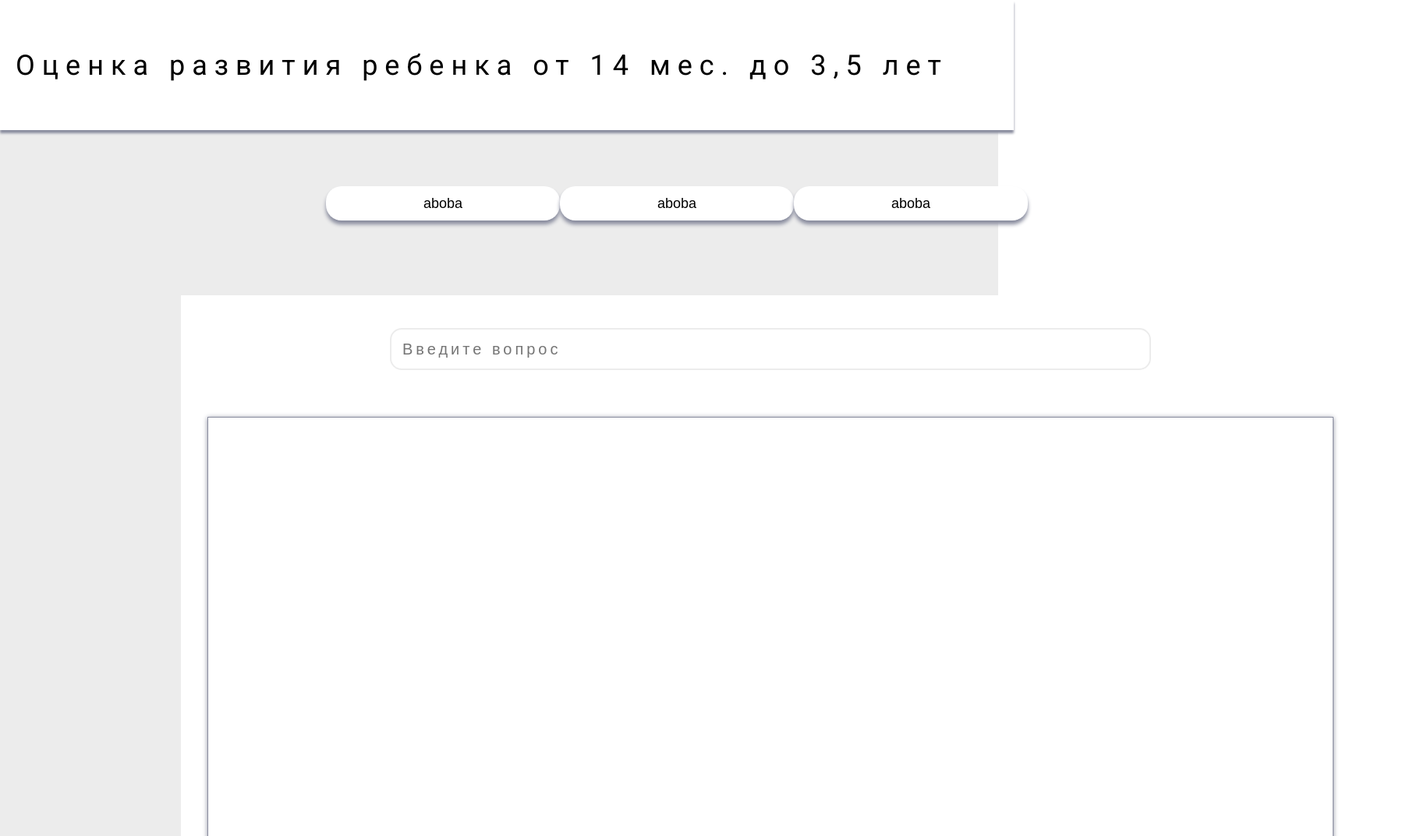
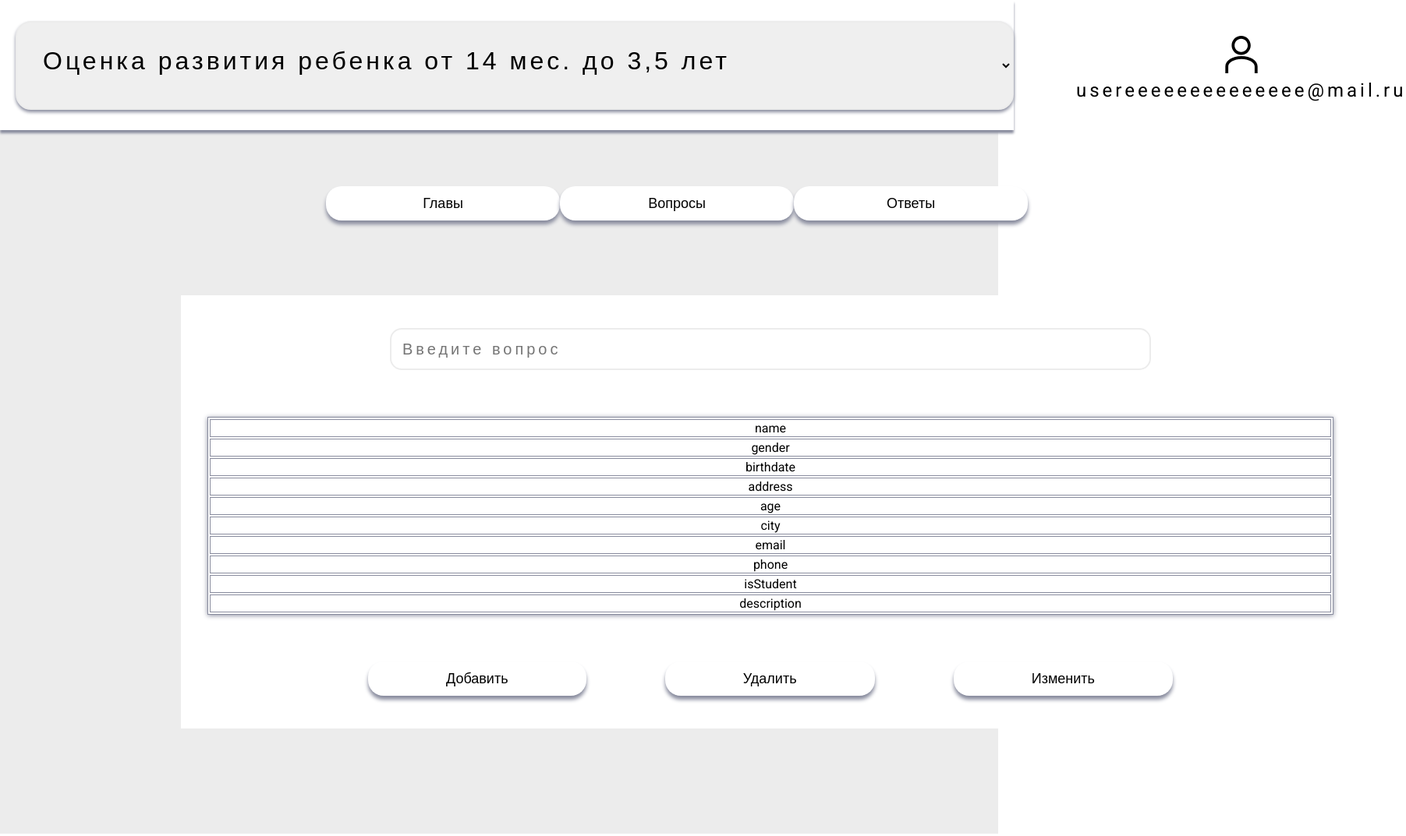
Before and after one commit to Scutun/questionnaireFront, a website: page src/html/adminPage.html in a window 1280 px wide. Shown: the top 1073 px of the page at 78% size, 1803 px wide, since content can reach past the window. Drawn offline with Linux system fonts and the light colour scheme; files that its build step writes are made by us from their sources.

Commit message:
only desing , whiout funck

```diff
--- a/src/css/adminPage.css
+++ b/src/css/adminPage.css
@@ -7,8 +7,7 @@
 
 .admim-main{
     background-color: #ECECEC;
-    width: 100%;
-    height: 100%;
+
 
 }
 .admin-btn-after-head{
@@ -19,31 +18,20 @@
     margin-right: 418px;
     padding-top: 72px;
     margin-bottom: 96px;
-
 }
 .admin-main-content{
     margin-left: 232px;
     margin-right: 232px;
     min-width: 1444px;
-    min-height: 940px;
-    padding-bottom: 135px;
+    min-height: 400px;
+
     background-color: white;
     align-items: center;
-  padding: 0px 34px;
+    padding: 0px 34px;
+
 
 }
-.admin-page-aproveBtn{
-    font-size: 18px;
-    padding: 13px 100px;
-    border-radius: 20px;
-    background-color: white;
-    border: none;
-    box-shadow: 0px 5px 5px 0px #898C9E;
-    transition: .3s all ease-in-out;
-    min-width: 300px;
-    cursor: pointer;
-    line-height: 18px;
-}
+
 .admin-search{
     font-size: 20px;
     letter-spacing: 4px;
@@ -63,11 +51,64 @@
     justify-content: center;
 }
 .admin-table{
-    min-height: 640px;
-    min-height: 1377px;
+    min-width: 640px;
     border: 1px solid #898C9E;
     box-shadow: 0px 1px 6px #898C9E;
+    display: grid;
+    grid-template-columns: repeat(auto-fit, minmax(200px, 1fr));
+    grid-gap: 10px;
+    text-align: center;
 }
+.admin-main-table td {
+    border: 1px solid #898C9E;
+    background-color: white;
+}
+
+.admin-head-select{
+    font-size: 32px;
+    min-height: 114px;
+    min-width: 1280px;
+    border: 2px solid #ECECEC;
+    border-radius: 20px;
+    box-shadow: 0px 3px 4px 0px #898C9E;
+    padding-top: 21px;
+    padding-bottom: 32px;
+    padding-left: 29px;
+    letter-spacing: 4px;
+
+}
+.admin-img-header{
+
+
+    font-size: 24px;
+    letter-spacing: 4px;
+    margin: none;
+}
+.admin-email{
+    margin: 0px 0px;
+}
+.admin-img-svg{
+ display: flex;
+    justify-content: center;
+}
+.admin-footer{
+    min-height: 135px;
+    background-color: #ECECEC;
+}
+
+.admin-page-aproveBtn{
+    font-size: 18px;
+    padding: 13px 100px;
+    border-radius: 20px;
+    background-color: white;
+    border: none;
+    box-shadow: 0px 5px 5px 0px #898C9E;
+    transition: .3s all ease-in-out;
+    min-width: 300px;
+    cursor: pointer;
+    line-height: 18px;
+}
+
 .change-btn-block{
     padding: 60px 206px 42px;
     justify-content: space-between;
@@ -85,3 +126,8 @@
     cursor: pointer;
     line-height: 18px;
 }
+
+.admin-page-change-Btn:hover  , .admin-page-aproveBtn:hover{
+    background-color: #1B31F4;
+    color: white;
+}
--- a/src/html/adminPage.html
+++ b/src/html/adminPage.html
@@ -14,16 +14,25 @@
     <header class="header admin-header" >
 
         <div class="header-cont">
+               <select name="admin-test-name" id="admin-test-name" class="admin-head-select">
+                    <option value="baby-test">Оценка развития ребенка от 14 мес. до 3,5 лет </option>
 
-                <h2 class="header-content">Оценка развития ребенка от 14 мес. до 3,5 лет</h2>
+               </select>
+               <div class="admin-img-header">
+                    <div class="admin-img-svg">
+                    <img  src="../../assets/SVG/user-profile-account-person-svgrepo-com.svg"/>
+                    </div>
+                    <p class="admin-email">usereeeeeeeeeeeeee@mail.ru</p>
+               </div>
+
         </div>
     </header>
 
     <main class="admim-main">
         <div class="admin-btn-after-head">
-            <button class="admin-page-aproveBtn">aboba</button>
-            <button class="admin-page-aproveBtn">aboba</button>
-            <button class="admin-page-aproveBtn">aboba</button>
+            <button class="admin-page-aproveBtn" name="navigation" id="glava">Главы</button>
+            <button class="admin-page-aproveBtn" name="navigation" id="question">Вопросы</button>
+            <button class="admin-page-aproveBtn" name="navigation" id="answers">Ответы</button>
         </div>
         <div class="admin-main-content">
             <div class="admin-block">
@@ -32,12 +41,18 @@
                 <div class="admin-table">
 
                 </div>
+
+
+
             <div class="change-btn-block">
-                <button class="admin-page-change-Btn">Добавить</button>
-                <button class="admin-page-change-Btn">Удалить</button>
-                <button class="admin-page-change-Btn">Изменить</button>
+                <button  class="admin-page-change-Btn" name="changeBtn">Добавить</button>
+                <button class="admin-page-change-Btn" name="changeBtn">Удалить</button>
+                <button class="admin-page-change-Btn" name="changeBtn" >Изменить</button>
+
             </div>
         </div>
+        <div class="admin-footer"></div>
     </main>
+    <script src="./scripts/adminPage.js"></script>
 </body>
 </html>
--- /dev/null
+++ b/src/js/adminPage.js
@@ -0,0 +1,22 @@
+const test =
+{
+    "name": "John Doe",
+    "gender": "male",
+    "birthdate": "1990-01-01",
+    "address": "1600 Amphitheatre Parkway",
+    "age": 30,
+    "city": "New York",
+    "email": "john@example.com",
+    "phone": "+1 123-456-7890",
+    "isStudent": true,
+    "description": "John"
+  }
+
+  document.querySelector('.admin-table').innerHTML = `<table class="admin-main-table"></table>`
+for(key in test)
+  {
+    let row = document.createElement('tr')
+     row.innerHTML=  `<td>${key}</td>`
+     document.querySelector('.admin-main-table').appendChild(row)
+
+  }
```
Also changed, not shown: src/assets/SVG/user-profile-account-person-svgrepo-com.svg (added).
